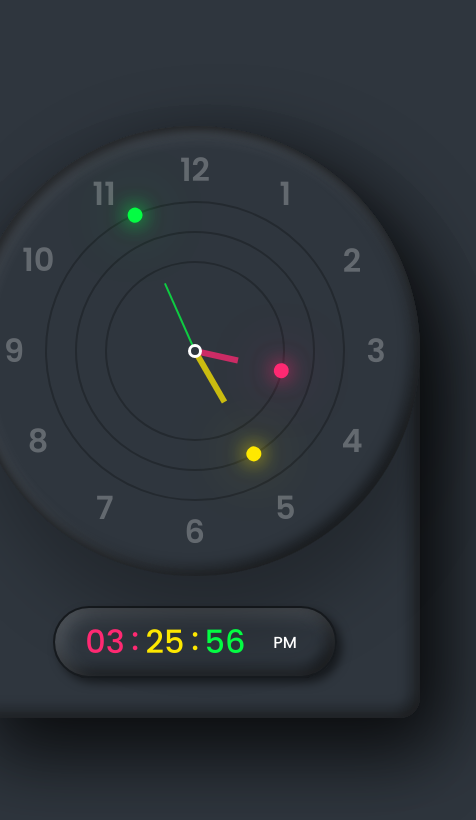
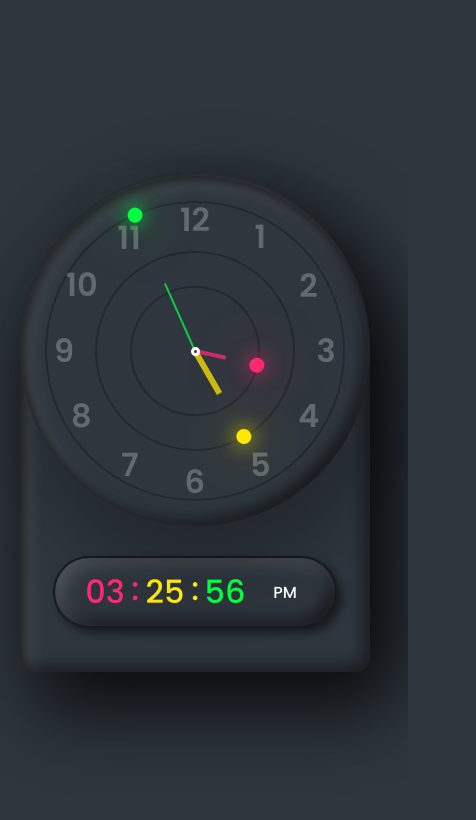
Before and after one commit to pablopdf/Js-Clock, a plain HTML site: page index.html in a window 390 px wide. Shown: the whole page, 476 px wide, since content can reach past the window. Drawn offline with Linux system fonts and the light colour scheme.

Commit message:
jqries added  ;<)

```diff
--- a/style.css
+++ b/style.css
@@ -18,7 +18,7 @@ body {
 .container {
   position: relative;
   background: #2f363e;
-  /*min-height: 500px;*/
+  min-height: 500px;
   border-radius: 20px;
   border-top-left-radius: 225px;
   border-top-right-radius: 225px;
@@ -180,3 +180,57 @@ body {
   }
 }
 */
+
+@media (max-width: 550px) {
+  .clock {
+    width: 350px;
+    height: 350px;
+  }
+  .clock::before {
+    content: "";
+    position: absolute;
+    width: 3px;
+    height: 3px;
+  }
+  .circle i {
+    position: absolute;
+    width: 4px;
+    height: 50%;
+    background: var(--clr);
+    opacity: 0.75;
+    transform-origin: bottom;
+    transform: scaleY(0.5);
+  }
+
+  .circle:nth-child(1) i {
+    width: px;
+  }
+
+  .circle:nth-child(2) i {
+    width: 6px;
+  }
+
+  .circle2 {
+    width: 200px;
+    height: 200px;
+    z-index: 9;
+  }
+
+  .circle3 {
+    width: 130px;
+    height: 130px;
+    z-index: 8;
+  }
+
+  .circle::before {
+    content: "";
+    position: absolute;
+    top: -8.5px;
+    width: 15px;
+    height: 15px;
+    border-radius: 50%;
+    background: var(--clr);
+    box-shadow: 0 0 20px var(--clr), 0 0 60px var(--clr);
+  }
+
+}
```
